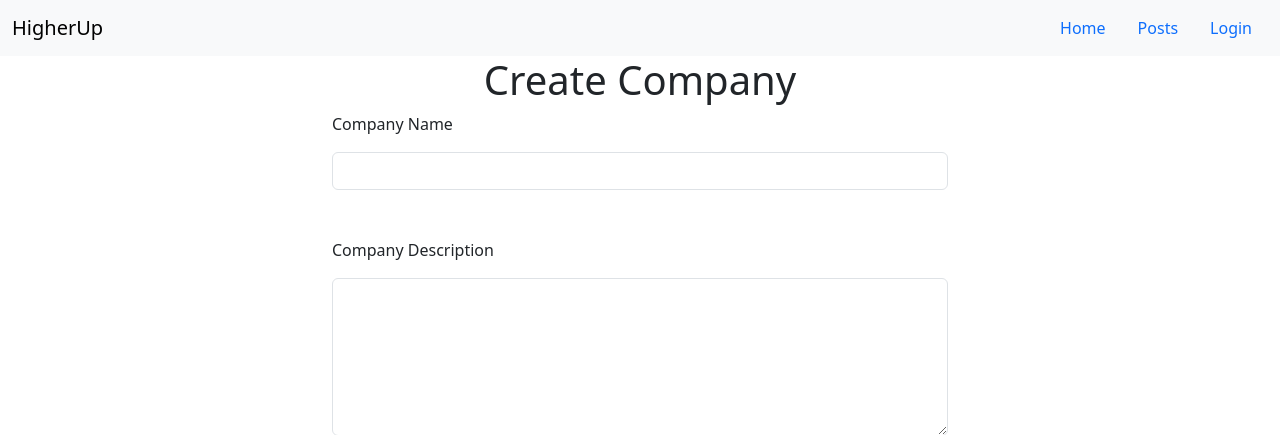
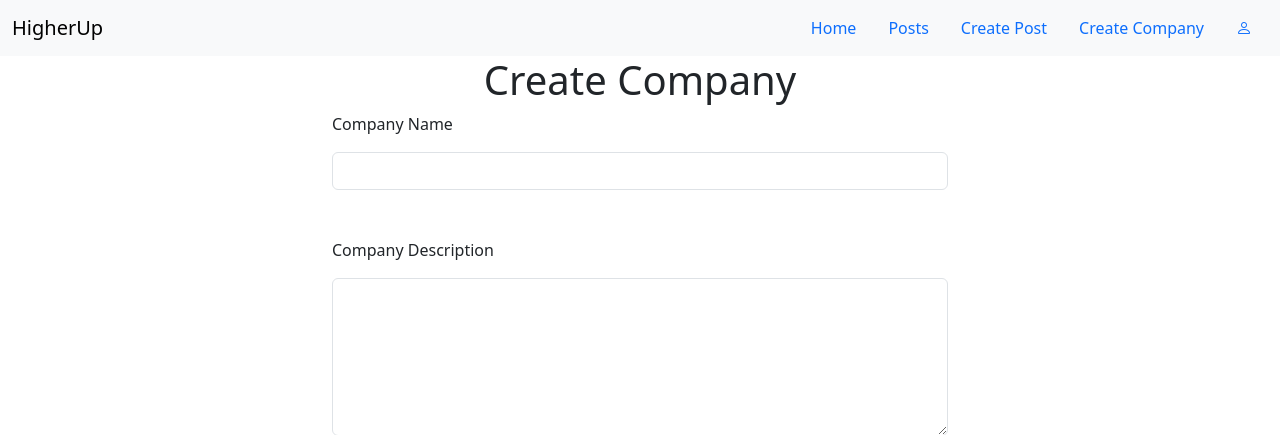
Before and after one commit to AustinfHunter/higherup, a Flask app: page /companies/createcompany in a window 1280 px wide. Shown: the top 435 px of the page. Run offline with Flask 3, Linux system fonts and the light colour scheme; the visitor is signed in with stand-in values (Sample User, id 1); data comes from the database, SQL or seed files in the repository; some libraries are stand-ins or nearby versions.

Commit message:
add navigation for adding companies

```diff
--- a/app/companies/routes.py
+++ b/app/companies/routes.py
@@ -29,7 +29,7 @@ def create_company():
         company.website_url_caption = form.website_url_caption.data
         db.session.add(company)
         db.session.commit()
-    return render_template("companyEditor.html", form=form)
+    return render_template("companyEditor.html", form=form, user=current_user)
 
 
 @bp.route('/<string:company_name>')
--- a/app/templates/base.html
+++ b/app/templates/base.html
@@ -32,6 +32,13 @@
 						<li class="nav-item">
 							<a class="nav-link" href="{{ url_for('posts.createpost') }}">Create Post</a>
 						</li>
+
+						{% if user.is_admin %}
+						<li class="nav-item">
+							<a class="nav-link" href="{{ url_for('companies.create_company') }}">Create Company</a>
+						</li>
+						{% endif %}
+
 						<li class="nav-item">
 							<a class="nav-link" href="{{ url_for('users.preferences') }}">
 								<i class="bi bi-person"></i>
```
